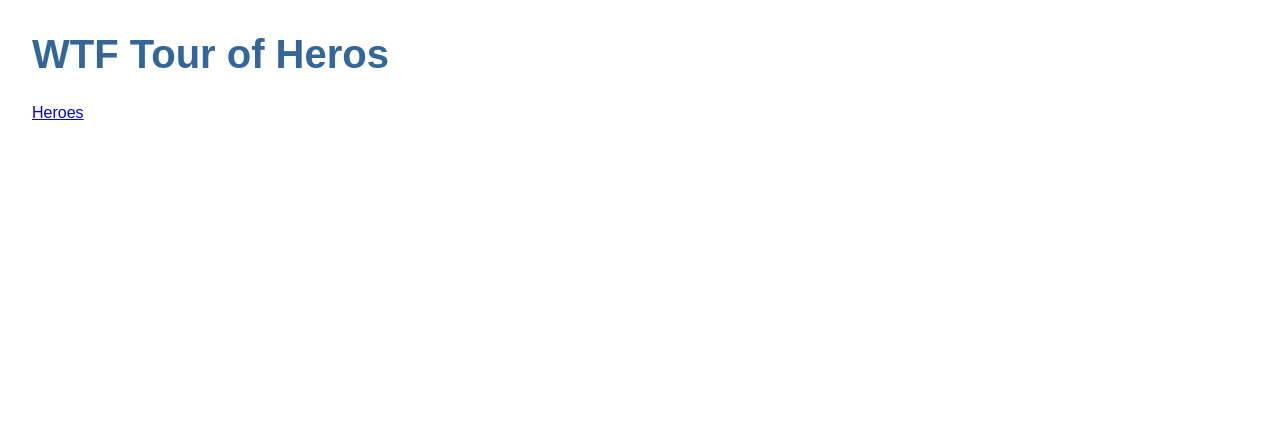
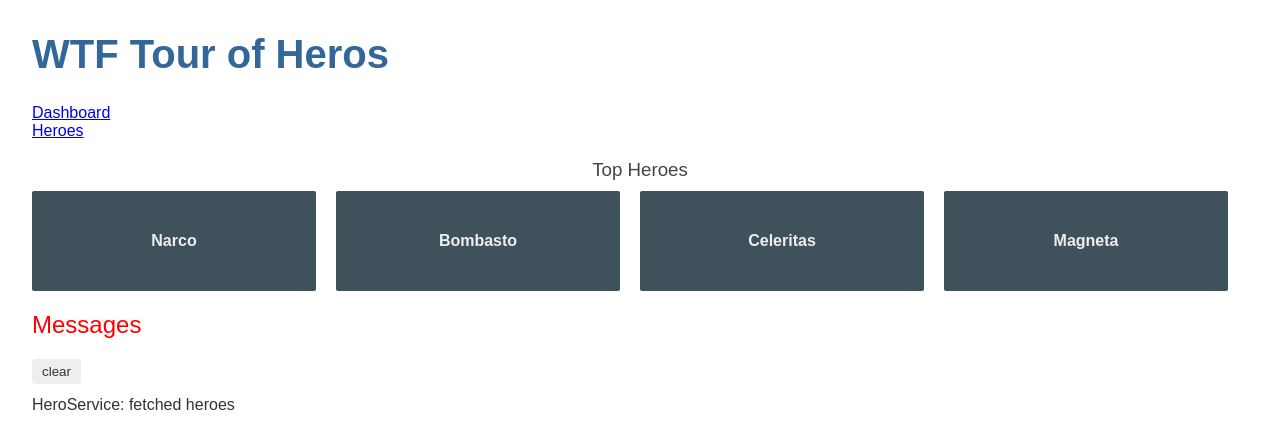
Before and after one commit to CPMoviePHil/tours-of-heros, an Angular app: page /dashboard in a window 1280 px wide. Before the commit this address led to /. Shown: the top 448 px of the page. Built offline with nearby package versions, Linux system fonts and the light colour scheme.

Commit message:
route + dashboard

```diff
--- a/src/app/app-routing.module.ts
+++ b/src/app/app-routing.module.ts
@@ -1,9 +1,12 @@
 import { NgModule } from '@angular/core';
 import { Routes, RouterModule } from '@angular/router';
 import { HerosComponent } from './heros/heros.component';
+import { DashboardComponent } from './dashboard/dashboard.component';
 
 const routes: Routes = [
-  { path:'heroes', component:HerosComponent}
+  { path:'heroes', component:HerosComponent},
+  { path:'dashboard', component:DashboardComponent},
+  { path: '', redirectTo: '/dashboard', pathMatch: 'full' },
 ];
 
 @NgModule({
--- a/src/app/app.component.html
+++ b/src/app/app.component.html
@@ -1,5 +1,7 @@
 <h1>{{title}}</h1>
 <nav>
+    <a routerLink="/dashboard">Dashboard</a>
+    <br/>
     <a routerLink="/heroes">Heroes</a>
 </nav>
 <router-outlet></router-outlet>
--- a/src/app/dashboard/dashboard.component.css
+++ b/src/app/dashboard/dashboard.component.css
@@ -0,0 +1,63 @@
+/* DashboardComponent's private CSS styles */
+[class*='col-'] {
+    float: left;
+    padding-right: 20px;
+    padding-bottom: 20px;
+  }
+  [class*='col-']:last-of-type {
+    padding-right: 0;
+  }
+  a {
+    text-decoration: none;
+  }
+  *, *:after, *:before {
+    -webkit-box-sizing: border-box;
+    -moz-box-sizing: border-box;
+    box-sizing: border-box;
+  }
+  h3 {
+    text-align: center;
+    margin-bottom: 0;
+  }
+  h4 {
+    position: relative;
+  }
+  .grid {
+    margin: 0;
+  }
+  .col-1-4 {
+    width: 25%;
+  }
+  .module {
+    padding: 20px;
+    text-align: center;
+    color: #eee;
+    max-height: 120px;
+    min-width: 120px;
+    background-color: #3f525c;
+    border-radius: 2px;
+  }
+  .module:hover {
+    background-color: #eee;
+    cursor: pointer;
+    color: #607d8b;
+  }
+  .grid-pad {
+    padding: 10px 0;
+  }
+  .grid-pad > [class*='col-']:last-of-type {
+    padding-right: 20px;
+  }
+  @media (max-width: 600px) {
+    .module {
+      font-size: 10px;
+      max-height: 75px; }
+  }
+  @media (max-width: 1024px) {
+    .grid {
+      margin: 0;
+    }
+    .module {
+      min-width: 60px;
+    }
+  }
--- a/src/app/dashboard/dashboard.component.html
+++ b/src/app/dashboard/dashboard.component.html
@@ -1 +1,8 @@
-<p>dashboard works!</p>
+<h3>Top Heroes</h3>
+<div class="grid grid-pad">
+  <a *ngFor="let hero of heroes" class="col-1-4">
+    <div class="module hero">
+      <h4>{{hero.name}}</h4>
+    </div>
+  </a>
+</div>
--- a/src/app/dashboard/dashboard.component.ts
+++ b/src/app/dashboard/dashboard.component.ts
@@ -1,15 +1,22 @@
 import { Component, OnInit } from '@angular/core';
-
+import { HeroService } from '../hero.service';
+import { Hero } from '../hero';
 @Component({
   selector: 'app-dashboard',
   templateUrl: './dashboard.component.html',
   styleUrls: ['./dashboard.component.css']
 })
 export class DashboardComponent implements OnInit {
-
-  constructor() { }
+  heroes: Hero[] = [];
+  constructor(private heroService: HeroService) { }
 
   ngOnInit(): void {
+    this.getHeros();
+  }
+
+
+  getHeros(): void{
+    this.heroService.getHeroes().subscribe(hero_i => this.heroes = hero_i.slice(1,5));
   }
 
 }
```
